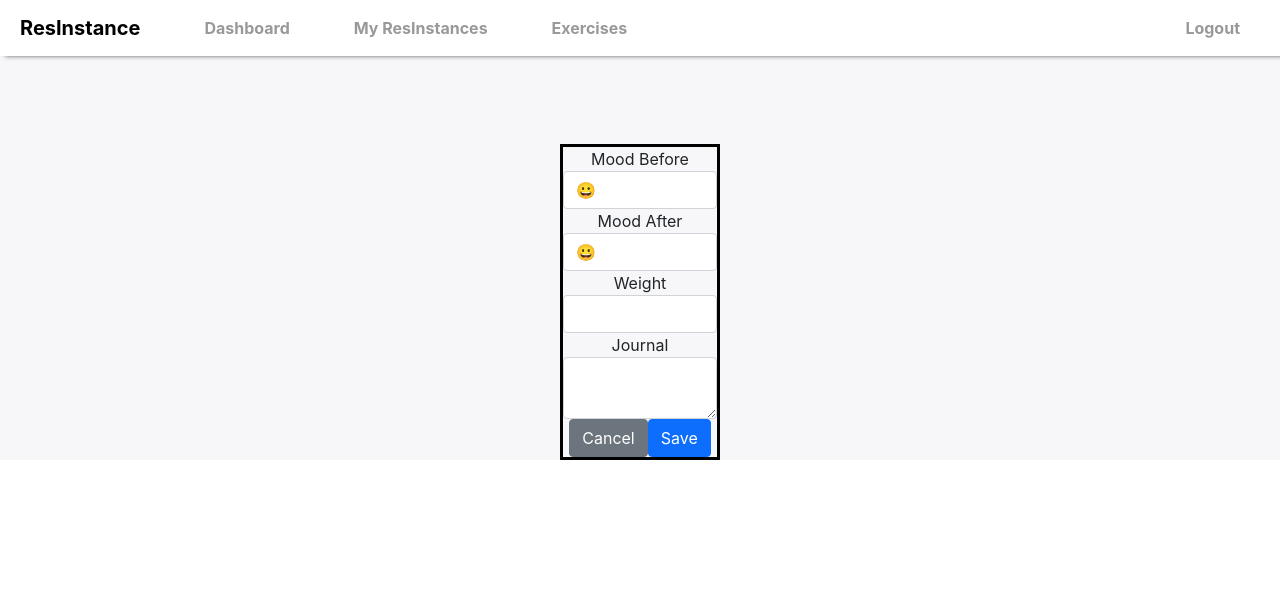
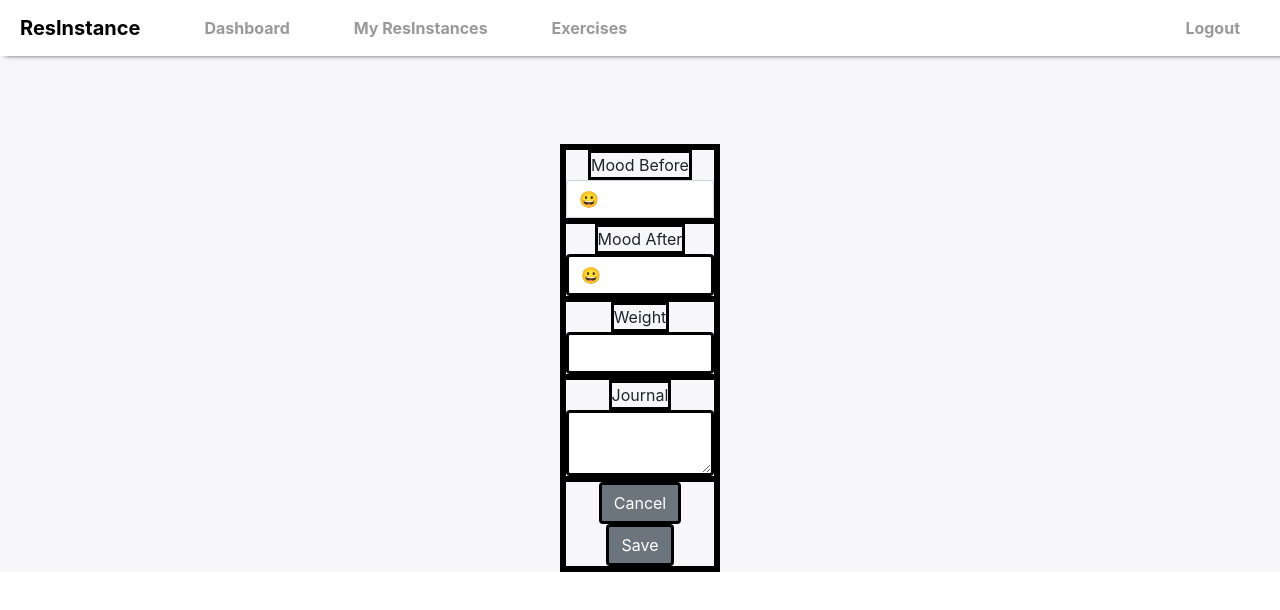
Before and after one commit to coltmay/Fullstack-Capstone, a React (Create React App) app in the folder Fullstack-Capstone/client/: page /resinstances/form in a window 1280 px wide. Shown: the top 610 px of the page. Built offline with nearby package versions, Linux system fonts and the light colour scheme; no server answers; sample sign-in values are in the browser's storage; the HTML template or start-up script is replaced by a standard one.

Commit message:
add boxes. on. everything.  it's fun!

```diff
--- a/Fullstack-Capstone/client/src/App.js
+++ b/Fullstack-Capstone/client/src/App.js
@@ -17,7 +17,7 @@ function App() {
   //  Then it will be set to true or false by the "onLoginStatusChange" function
   if (isLoggedIn === null) {
     // Until we know whether or not the user is logged in or not, just show a spinner
-    return <Spinner className="app-spinner dark" />;
+    return null;
   }
 
   return (
--- a/Fullstack-Capstone/client/src/components/charts/CalorieChart.js
+++ b/Fullstack-Capstone/client/src/components/charts/CalorieChart.js
@@ -41,8 +41,8 @@ const CaloriesChart = () => {
                 label: 'Calories Over Time',
                 data: calorieData.reverse(),
                 fill: false,
-                backgroundColor: '#fd5401',
-                borderColor: '#fd5401',
+                backgroundColor: '#FD874D',
+                borderColor: '#FD874D',
             },
         ],
     };
--- a/Fullstack-Capstone/client/src/components/resinstance/ResInstanceDetail.css
+++ b/Fullstack-Capstone/client/src/components/resinstance/ResInstanceDetail.css
@@ -1,7 +1,55 @@
-.detailTitle {
+.DdetailTitle {
     margin-top: 20px;
     color: #fd5401;
     font-size: 4em;
     font-weight: bolder;
     border-bottom: solid 2px;
 }
+
+.DdetailHolder {
+    border: solid;
+}
+
+.DbeforeHolder {
+    border: solid;
+}
+
+.DemojiHeader {
+    border: solid;
+}
+
+.DemojiField {
+    border: solid;
+}
+
+.DweightHolder {
+    border: solid;
+}
+
+.DweightHeader {
+    border: solid;
+}
+
+.DweightField {
+    border: solid;
+}
+
+.dEditButton {
+    border: solid black;
+}
+
+.dDeleteButton {
+    border: solid black;
+}
+
+.dExerciseHeader {
+    border: solid black;
+}
+
+.dAddExerciseButton {
+    border: solid black;
+}
+
+.dMealHeader {
+    border: solid black;
+}
--- a/Fullstack-Capstone/client/src/components/resinstance/ResInstanceDetail.js
+++ b/Fullstack-Capstone/client/src/components/resinstance/ResInstanceDetail.js
@@ -15,9 +15,12 @@ const ResInstanceDetail = () => {
     const { id } = useParams();
     const history = useHistory();
 
-    console.log(rexes)
+    var date = new Date(Date.parse(resinstance.date));
+    var totalCalories = 0;
 
-    var date = new Date(Date.parse(resinstance.date));
+    // resinstance.mealList.forEach(meal => {
+    //     totalCalories += meal.calories;
+    // });
 
     const getResinstance = () => {
         getResInstanceById(id).then(resinstance => setResinstance(resinstance));
@@ -60,22 +63,40 @@ const ResInstanceDetail = () => {
         <div className="container">
             <div className="row justify-content-center">
                 <div className="col-sm-12 col-lg-6">
-                    <h1 className="detailTitle">{date.getMonth() + 1}/{date.getDate()}/{date.getFullYear()}</h1>
-                    <h4>Mood Before: {resinstance.beforeMood}</h4>
-                    <h4>Mood After: {resinstance.afterMood}</h4>
-                    <Link to={`/resinstances/edit/${resinstance.id}`}><Button color="primary">Edit</Button>
+                    <h1 className="DdetailTitle">{date.getMonth() + 1}/{date.getDate()}/{date.getFullYear()}</h1>
+                    <div>
+                        <div className="DdetailHolder">
+                            <div className="DbeforeHolder">
+                                <h3 className="DemojiHeader">Mood Before</h3>
+                                <h3 className="DemojiField">{resinstance.beforeMood}</h3>
+                            </div>
+                            <div className="DafterHolder">
+                                <h3 className="DemojiHeader">Mood After</h3>
+                                <h3 className="DemojiField">{resinstance.afterMood}</h3>
+                            </div>
+                            <div className="DemojiHeader">
+                                <h3 className="DweightHeader">My Weight</h3>
+                                <h3 className="DweightField">{resinstance.userWeight} lbs</h3>
+                            </div>
+                            <div className="DcalorieHolder">
+                                <h3 className="DcalorieHeader">Calories</h3>
+                                <h3 className="DcalorieField">{totalCalories}</h3>
+                            </div>
+                        </div>
+                    </div>
+                    <Link to={`/resinstances/edit/${resinstance.id}`}><Button className="dEditButton">Edit</Button>
                     </Link>
-                    <Button color="danger" onClick={() => deleteCurrentResInstance(id)}>Delete</Button>
+                    <Button className="dDeleteButton" onClick={() => deleteCurrentResInstance(id)}>Delete</Button>
                     <div>
-                        <h3>Exercises</h3>
+                        <h3 className="dExerciseHeader">Exercises</h3>
                         {rexes.map((rex) => (
                             <RexCard rex={rex} key={rex.id} resinstance={resinstance} deleteRexAndSetResinstance={deleteRexAndSetResinstance} />
                         ))}
-                        <Link to={`/rexexercise/${id}`}><Button color="primary">Add Exercise</Button>
+                        <Link to={`/rexexercise/${id}`}><Button className="dAddExerciseButton">Add Exercise</Button>
                         </Link>
                     </div>
                     <div>
-                        <h3>Meals</h3>
+                        <h3 className="dMealHeader">Meals</h3>
                         {meals.map((meal) => (
                             <MealCard meal={meal} key={meal.id} deleteMealAndSetResinstance={deleteMealAndSetResinstance} />
                         ))}
@@ -87,7 +108,7 @@ const ResInstanceDetail = () => {
                     <Button color="secondary" onClick={() => history.push(`/myresinstances`)}>Back</Button>
                 </div>
             </div>
-        </div>
+        </div >
     );
 };
 
--- a/Fullstack-Capstone/client/src/components/resinstance/ResInstanceForm.css
+++ b/Fullstack-Capstone/client/src/components/resinstance/ResInstanceForm.css
@@ -1,7 +1,67 @@
-.fieldform {
+.raddFormA {
+    border: solid black;
+}
+
+.raddFormB {
+    border: solid black;
+}
+
+.raddFormC {
+    border: solid black;
+}
+
+.raddFormD {
+    border: solid black;
+}
+
+.raddfieldform {
     text-align: center;
     margin-top: 5em;
     margin-left: 35em;
     margin-right: 35em;
     border: black solid;
 }
+
+.raddBeforeLabel {
+    border: black solid;
+}
+
+.raddBeforeMood {
+    border: black solid;
+}
+
+.raddAfterLabel {
+    border: black solid;
+}
+
+.raddAfterMood {
+    border: black solid;
+}
+
+.raddWeightLabel {
+    border: black solid;
+}
+
+.raddWeight {
+    border: black solid;
+}
+
+.raddJournalLabel {
+    border: black solid;
+}
+
+.raddJournal {
+    border: black solid;
+}
+
+.raddButtonBox {
+    border: black solid;
+}
+
+.raddCancelButton {
+    border: black solid;
+}
+
+.raddSaveButton {
+    border: black solid;
+}
--- a/Fullstack-Capstone/client/src/components/resinstance/ResInstanceForm.js
+++ b/Fullstack-Capstone/client/src/components/resinstance/ResInstanceForm.js
@@ -37,11 +37,11 @@ const ResInstanceForm = () => {
     console.log(resInstance)
 
     return (
-        <div className="fieldform">
+        <div className="raddfieldform">
             <Form>
-                <FormGroup>
-                    <Label for="beforeMood">Mood Before</Label>
-                    <Input type="select" name="beforeMood" id="beforeMood"
+                <FormGroup className="raddFormA">
+                    <Label className="raddBeforeLabel" for="beforeMood">Mood Before</Label>
+                    <Input type="select" name="raddBeforeMood" id="beforeMood"
                         value={resInstance.beforeMood}
                         onChange={handleInputChange}>
                         <option>&#128512;</option> {/* Normal Smile */}
@@ -74,9 +74,9 @@ const ResInstanceForm = () => {
                         <option>&#128175;</option> {/* 100 */}
                     </Input>
                 </FormGroup>
-                <FormGroup>
-                    <Label for="afterMood">Mood After</Label>
-                    <Input type="select" name="afterMood" id="afterMood"
+                <FormGroup className="raddFormB">
+                    <Label className="raddAfterLabel" for="afterMood">Mood After</Label>
+                    <Input className="raddAfterMood" type="select" name="afterMood" id="afterMood"
                         value={resInstance.afterMood}
                         onChange={handleInputChange}>
                         <option>&#128512;</option> {/* Normal Smile */}
@@ -109,20 +109,22 @@ const ResInstanceForm = () => {
                         <option>&#128175;</option> {/* 100 */}
                     </Input>
                 </FormGroup>
-                <FormGroup>
-                    <Label for="userWeight">Weight</Label>
-                    <Input type="int" name="userWeight" id="userWeight"
+                <FormGroup className="raddFormC">
+                    <Label className="raddWeightLabel" for="userWeight">Weight</Label>
+                    <Input className="raddWeight" type="int" name="userWeight" id="userWeight"
                         value={resInstance.userWeight}
                         onChange={handleInputChange} />
                 </FormGroup>
-                <FormGroup>
-                    <Label for="journal">Journal</Label>
-                    <Input type="textarea" name="journal" id="journal"
+                <FormGroup className="raddFormD">
+                    <Label className="raddJournalLabel" for="journal">Journal</Label>
+                    <Input className="raddJournal" type="textarea" name="journal" id="journal"
                         value={resInstance.journal}
                         onChange={handleInputChange} />
                 </FormGroup>
-                <Button color="secondary" onClick={() => history.push(`/myresinstances`)}>Cancel</Button>
-                <Button color="primary" onClick={handleSave}>Save</Button>
+                <div className="raddButtonBox">
+                    <Button className="raddCancelButton" onClick={() => history.push(`/myresinstances`)}>Cancel</Button>
+                    <Button className="raddSaveButton" onClick={handleSave}>Save</Button>
+                </div>
             </Form>
         </div>
     );
--- a/Fullstack-Capstone/client/src/modules/authManager.js
+++ b/Fullstack-Capstone/client/src/modules/authManager.js
@@ -2,7 +2,6 @@ import firebase from "firebase/app";
 import "firebase/auth";
 
 const _apiUrl = "/api/user";
-
 
 const _doesUserExist = (firebaseUserId) => {
   return getToken().then((token) =>
```
Also changed, not shown: 1 other file (tests, documents, lock files or other folders).
